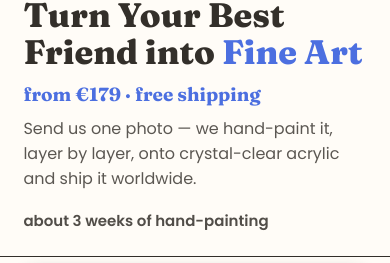
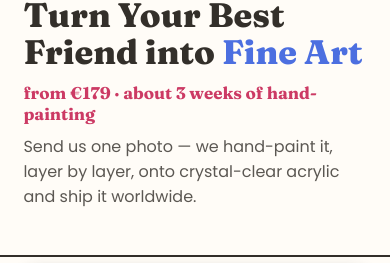
Before and after one commit to fuzzyberryofficial-lab/fuzzy-berry-3d-pet-portraits, a Next.js app: page / in a window 390 px wide. Shown: the part 523-786 px from the top of the page. Built offline with nearby package versions, Linux system fonts and the light colour scheme; no server answers.

Commit message:
Merge the hero price and painting time into one berry-red line
Co-Authored-By: Claude Sonnet 5.5 <noreply@anthropic.com>

```diff
--- a/src/components/home/HomePage.module.css
+++ b/src/components/home/HomePage.module.css
@@ -38,19 +38,12 @@
   font-family: var(--font-baloo), sans-serif;
   font-weight: 700;
   font-size: 22px;
-  color: var(--berry);
+  color: var(--plum-badge);
 }
 
 .heroCta {
   font-size: 18px;
   padding: 16px 34px;
-}
-
-.heroPrices {
-  margin: 0;
-  font-size: 15px;
-  font-weight: 600;
-  opacity: 0.85;
 }
 
 .stickyCta,
@@ -120,12 +113,8 @@
   }
 
   .heroPriceLine {
-    font-size: 19px;
+    font-size: 17px;
     margin-bottom: 10px;
-  }
-
-  .heroPrices {
-    text-align: left;
   }
 
   /* Show the finished work first, with the headline and button right under it. */
--- a/src/components/home/HomePage.tsx
+++ b/src/components/home/HomePage.tsx
@@ -175,7 +175,6 @@ export default function HomePage({ instagramPosts }: { instagramPosts: string[]
             >
               {t.startPortrait} →
             </Link>
-            <p className={styles.heroPrices}>{t.heroTimeLine}</p>
           </div>
         </div>
 
--- a/src/components/home/translations.ts
+++ b/src/components/home/translations.ts
@@ -7,7 +7,6 @@ export interface HomeTranslation extends NavTranslation {
   heroBody: string;
   heroSticker: string;
   heroPriceLine: string;
-  heroTimeLine: string;
   styleKicker: string;
   styleTitle: string;
   styleSub: string;
@@ -42,8 +41,7 @@ export const TR: Record<Lang, HomeTranslation> = {
     heroTitleB: "Fine Art",
     heroBody: "Send us one photo — we hand-paint it, layer by layer, onto crystal-clear acrylic and ship it worldwide.",
     heroSticker: "100% Hand-Painted",
-    heroPriceLine: "from €179 · free shipping",
-    heroTimeLine: "about 3 weeks of hand-painting",
+    heroPriceLine: "from €179 · about 3 weeks of hand-painting",
     styleKicker: "If you love them, we can craft them",
     styleTitle: "Choose Your Style",
     styleSub: "Cats, dogs, and every beloved pet.",
@@ -73,8 +71,7 @@ export const TR: Record<Lang, HomeTranslation> = {
     heroTitleB: "Kunst",
     heroBody: "Schicken Sie uns ein Foto — wir malen es Schicht für Schicht von Hand auf klares Acrylglas und versenden weltweit.",
     heroSticker: "100% handgemalt",
-    heroPriceLine: "ab €179 · kostenloser Versand",
-    heroTimeLine: "ca. 3 Wochen Handmalerei",
+    heroPriceLine: "ab €179 · ca. 3 Wochen Handmalerei",
     styleKicker: "Wenn Sie sie lieben, gestalten wir sie",
     styleTitle: "Wählen Sie Ihren Stil",
     styleSub: "Katzen, Hunde und jedes geliebte Haustier.",
```
